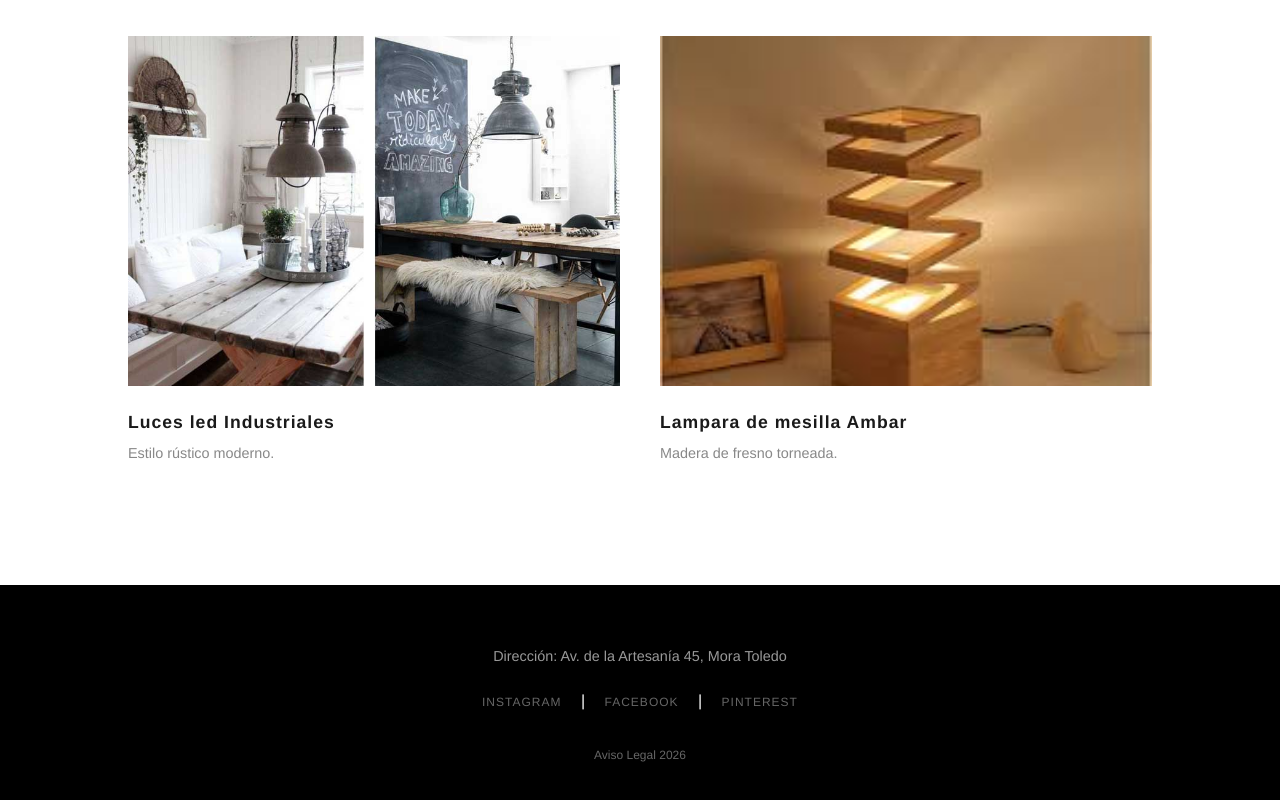
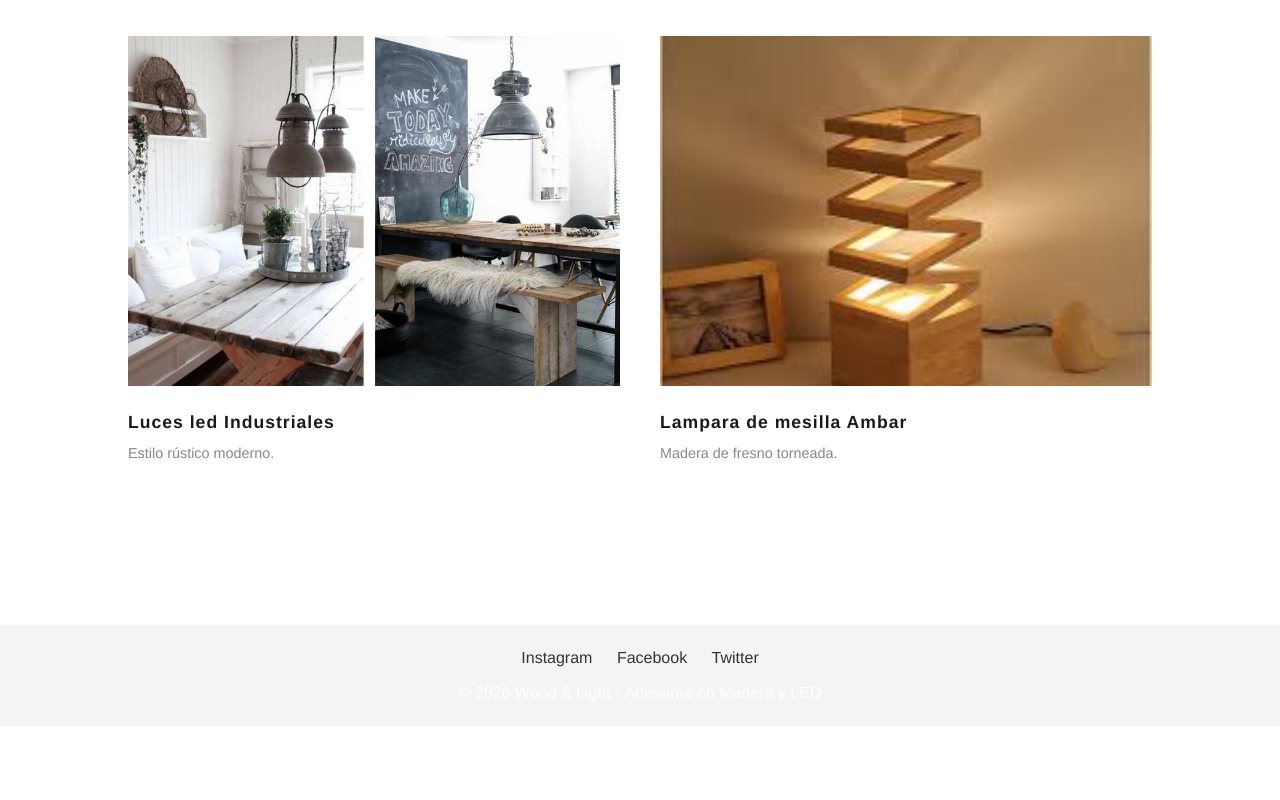
Before and after one commit to mDoloresdegracia/Trabajo_HTML_madera, a plain HTML site: page index.html in a window 1280 px wide. Shown: the part 2755-3555 px from the top of the page. After the commit the page ends 3481 px from the top, so only its background shows below. Drawn offline with Linux system fonts and the light colour scheme.

Commit message:
Implementación de pie de página con redes sociales y comentarios técnicos
He añadido el pie de página (footer) incluyendo enlaces funcionales a redes sociales (Instagram, Facebook y Twitter) con apertura en pestaña nueva (target="_blank"). Además, he comentado el código HTML y CSS siguiendo las buenas prácticas de programación para mejorar la legibilidad y mantenimiento del proyecto.

```diff
--- a/index.html
+++ b/index.html
@@ -90,16 +90,15 @@
         </section>
     </main>
 
-    <footer>
-        <div class="footer-info">
-            <p>Dirección: Av. de la Artesanía 45, Mora Toledo</p>
-            <div class="redes">
-                <a href="#">Instagram</a> | <a href="#">Facebook</a> | <a href="#">Pinterest</a>
-            </div>
-            <p><a href="#">Aviso Legal 2026</a></p>
-        </div>
-    </footer>
+   <footer style="text-align: center; padding: 20px; background-color: #f4f4f4; margin-top: 40px;">
+    <div class="redes-sociales">
+        <a href="https://www.instagram.com" target="_blank" style="margin: 0 10px; text-decoration: none; color: #333;">Instagram</a>
+        <a href="https://www.facebook.com" target="_blank" style="margin: 0 10px; text-decoration: none; color: #333;">Facebook</a>
+        <a href="https://www.twitter.com" target="_blank" style="margin: 0 10px; text-decoration: none; color: #333;">Twitter</a>
+    </div>
+    <p style="margin-top: 10px;">&copy; 2026 Wood & Light - Artesanía en Madera y LED</p>
+  </footer>
 
-</body>
+ </body>
 
 </html>
```
